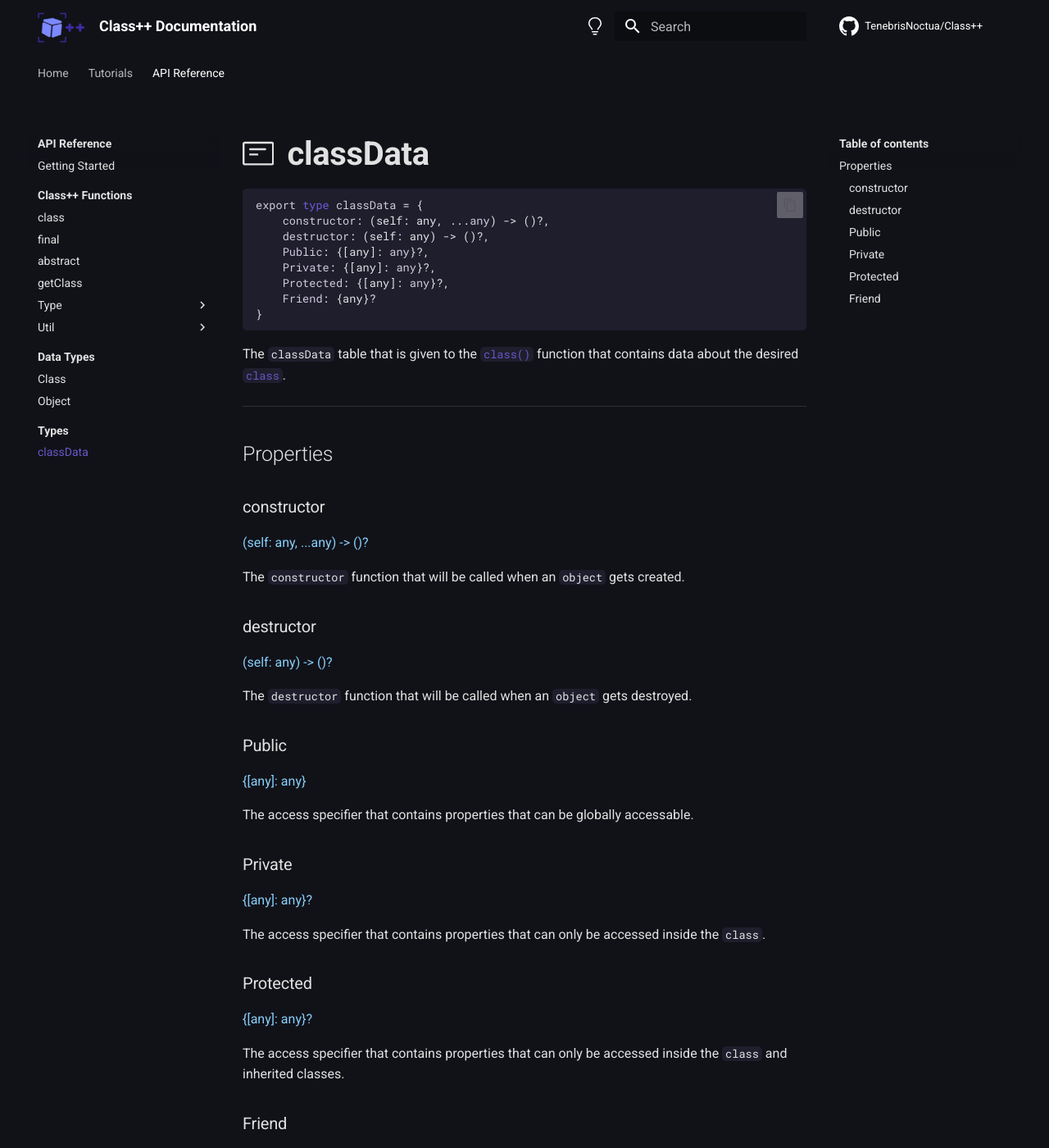
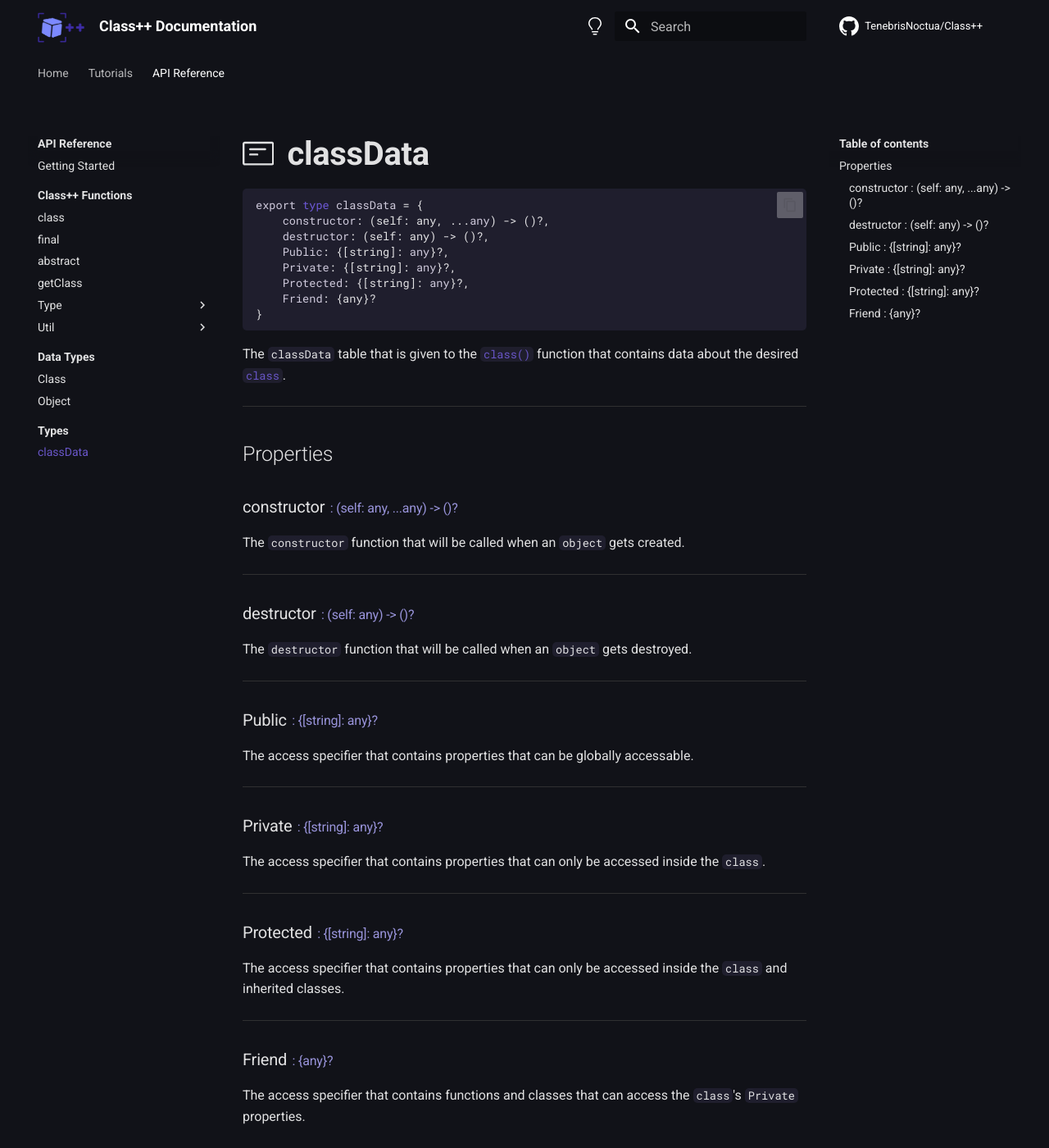
Before and after one commit to TenebrisNoctua/ClassPP, an MkDocs documentation site: the page built from docs/api-reference/types/classData.md, in a window 1280 px wide and 1400 px high. Shown: the whole window at 82% size. Built offline with MkDocs 1.6.1 and Material for MkDocs 9.7.7, drawn with Linux system fonts in a browser that asks for light colours; comment, search, counter and statistics services are not loaded; the version menu is left out.

Commit message:
Update the Documentation (Part 6)

````diff
--- a/docs/api-reference/types/classData.md
+++ b/docs/api-reference/types/classData.md
@@ -7,9 +7,9 @@
 export type classData = {
 	constructor: (self: any, ...any) -> ()?,
 	destructor: (self: any) -> ()?,
-	Public: {[any]: any}?,
-	Private: {[any]: any}?,
-	Protected: {[any]: any}?,
+	Public: {[string]: any}?,
+	Private: {[string]: any}?,
+	Protected: {[string]: any}?,
 	Friend: {any}?
 }
 ```
@@ -20,32 +20,66 @@ The `classData` table that is given to the [`class()`](../classFunctions/mainMod
 
 ## Properties
 
-### constructor
-<a style="color: lightskyblue;">(self: any, ...any) -> ()?</a>
+<h3 markdown>
+	constructor
+	<span class="api-property-type">
+		: (self: any, ...any) -> ()?
+	</span>
+</h3>
 
 The `constructor` function that will be called when an `object` gets created.
 
-### destructor
-<a style="color: lightskyblue;">(self: any) -> ()?</a>
+----
+
+<h3 markdown>
+	destructor
+	<span class="api-property-type">
+		: (self: any) -> ()?
+	</span>
+</h3>
 
 The `destructor` function that will be called when an `object` gets destroyed.
 
-### Public
-<a style="color: lightskyblue;">{[any]: any}</a>
+----
+
+<h3 markdown>
+	Public
+	<span class="api-property-type">
+		: {[string]: any}?
+	</span>
+</h3>
 
 The access specifier that contains properties that can be globally accessable.
 
-### Private
-<a style="color: lightskyblue;">{[any]: any}?</a>
+----
+
+<h3 markdown>
+	Private
+	<span class="api-property-type">
+		: {[string]: any}?
+	</span>
+</h3>
 
 The access specifier that contains properties that can only be accessed inside the `class`.
 
-### Protected
-<a style="color: lightskyblue;">{[any]: any}?</a>
+----
+
+<h3 markdown>
+	Protected
+	<span class="api-property-type">
+		: {[string]: any}?
+	</span>
+</h3>
 
 The access specifier that contains properties that can only be accessed inside the `class` and inherited classes.
 
-### Friend
-<a style="color: lightskyblue;">{any}?</a>
+----
+
+<h3 markdown>
+	Friend
+	<span class="api-property-type">
+		: {any}?
+	</span>
+</h3>
 
 The access specifier that contains functions and classes that can access the `class`'s `Private` properties.
--- a/docs/css/api-reference.css
+++ b/docs/css/api-reference.css
@@ -70,18 +70,7 @@
     color: var(--property-type-color);
 }
 
-.apiReferenceSummaryTitle {
-    top: 0;
-    display: block;
-    padding: 16px 12px;
-    z-index: 1;
-    position: sticky;
-    background-color: #4a4156;
-    border-radius: 10px;
-    color: #fff
-}
-
-.apiReferenceAccessBox {
+.api-access-type {
     font-weight: 500;
     font-style: normal;
     line-height: 20px;
````
Also changed, not shown: docs/api-reference/dataTypes/class.md (+3 -3 lines), docs/api-reference/dataTypes/object.md (+5 -5 lines).
